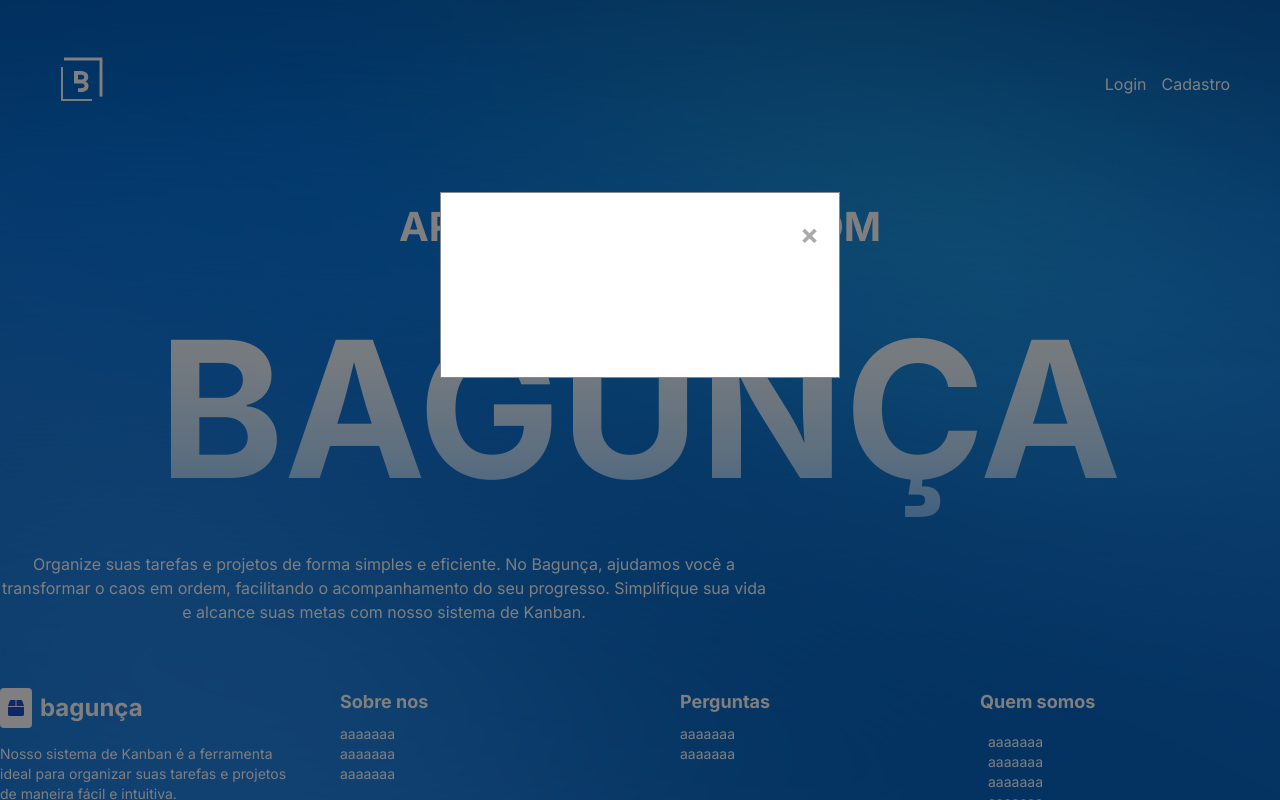
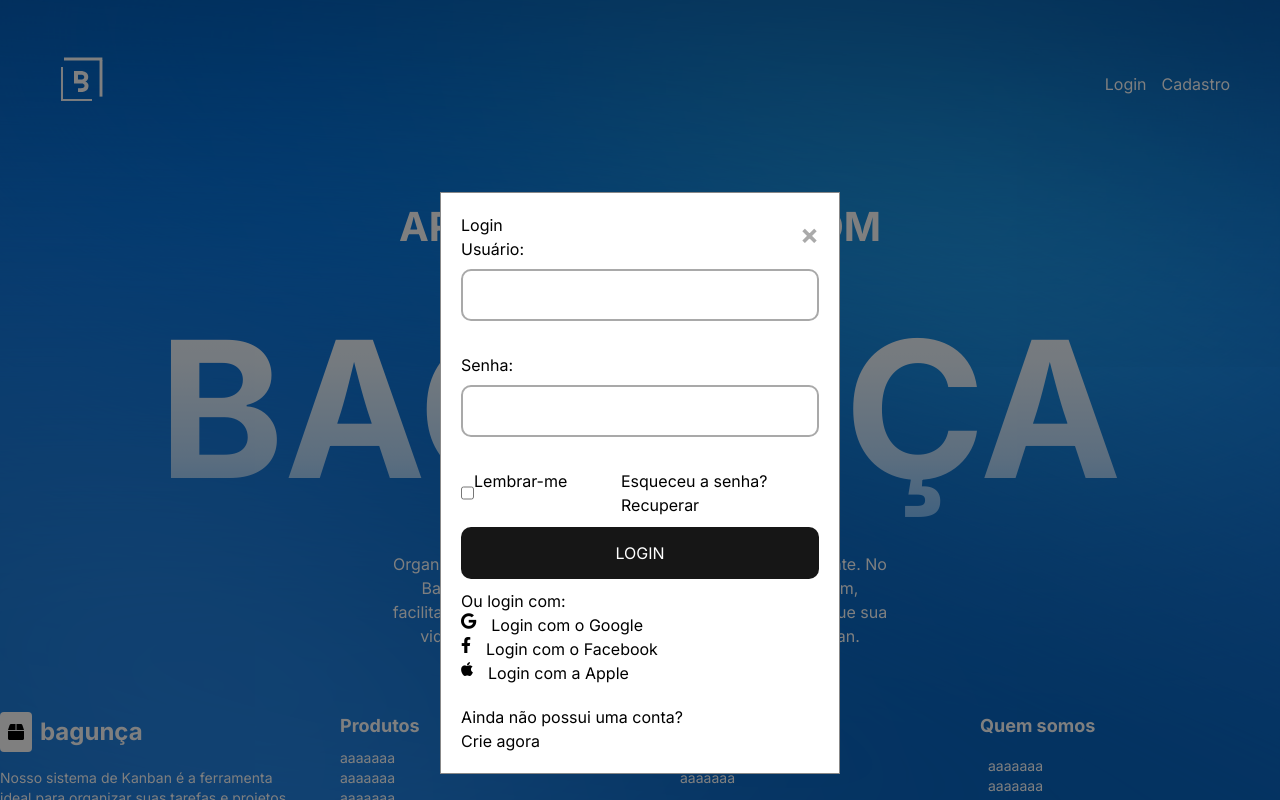
Before and after one commit to ruandd9/Bagunca-atividade09-, a plain HTML site: page index.html in a window 1280 px wide. Both pictures are taken after a click on the link "Login". Shown: the top 800 px of the page. Drawn offline with nearby package versions, Linux system fonts and the light colour scheme.

Commit message:
Add files via upload

```diff
--- a/index.html
+++ b/index.html
@@ -21,7 +21,7 @@
             </ul>
         </div>
 
-        <!-- Modal de Login -->
+        <!-- modal de login -->
         <div id="loginModal" class="modal">
             <div class="modal-content">
                 <span class="close" id="closeLogin">&times;</span>
@@ -31,12 +31,26 @@
                     <input type="text" id="username" name="username" required><br><br>
                     <label for="password">Senha:</label>
                     <input type="password" id="password" name="password" required><br><br>
-                    <button type="submit">Entrar</button>
+                    <div class="checkbox-login">
+                        <input type="checkbox" id="confirm-remember">
+                        <p>Lembrar-me</p>
+                        <p style="margin-left: 15%;">Esqueceu a senha? <a href="#">Recuperar</a></p>
+                    </div>
+                    <button type="submit" class="btn-login">LOGIN</button>
+                    <div>
+                        <p>Ou login com:</p>
+                        <div class="social-login">
+                            <a href="#"><i class="fab fa-google"></i> Login com o Google</a>
+                            <a href="#"><i class="fab fa-facebook-f"></i> Login com o Facebook</a>
+                            <a href="#"><i class="fab fa-apple"></i> Login com a Apple</a>
+                        </div>
+                    </div>
+                    <p style="margin-top: 20px;">Ainda não possui uma conta? <a href="#" id="openRegister">Crie agora</a></p>
                 </form>
             </div>
         </div>
 
-        <!-- Modal de Cadastro -->
+        <!-- modal de cadastro -->
         <div id="registerModal" class="modal">
             <div class="modal-content">
                 <span class="close" id="closeRegister">&times;</span>
@@ -48,7 +62,13 @@
                     <input type="email" id="email" name="email" required><br><br>
                     <label for="passwordRegister">Senha:</label>
                     <input type="password" id="passwordRegister" name="password" required><br><br>
-                    <button type="submit">Cadastrar</button>
+                    <label for="passwordRegister">Confirmar Senha</label>
+                    <input type="password" id="passwordRegisterConfirm" name="passwordConfirm" required><br><br>
+                    <div class="checkbox-register"></div>
+                        <input type="checkbox" id="confirm-remember">
+                        <p>Li e concordo com os <strong>termos & condições</strong> e <strong>política de privacidade</strong>.</p>
+                    </div>
+                    <button type="submit" class="btn-login">CRIAR CONTA</button>
                 </form>
             </div>
         </div>
@@ -69,7 +89,7 @@
     </main>
 
     <footer>
-        <div class="container mx-auto py-16 ">
+        <div class="container mx-auto py-16">
             <div class="flex justify-between items-start">
                 <div class="w-1/4">
                     <div class="flex items-center mb-4">
@@ -83,7 +103,7 @@
                     </p>
                 </div>
                 <div class="w-1/4 mx-10">
-                    <h2 class="text-lg font-bold mb-2">Sobre nos</h2>
+                    <h2 class="text-lg font-bold mb-2">Produtos</h2>
                     <ul class="text-sm">
                         <li>aaaaaaa</li>
                         <li>aaaaaaa</li>
@@ -104,6 +124,7 @@
                         <li>aaaaaaa</li>
                         <li>aaaaaaa</li>
                         <li>aaaaaaa</li>
+                        <li>aaaaaaa</li>
                     </ul>
                 </div>
             </div>
--- a/src/js/index.js
+++ b/src/js/index.js
@@ -1,52 +1,52 @@
-// Obtém os modais
+//cria os modais
 var loginModal = document.getElementById("loginModal");
 var registerModal = document.getElementById("registerModal");
 
-// Obtém os links de Login e Cadastro
+//links de Login e Cadastro
 var loginLink = document.getElementById("loginLink");
 var registerLink = document.getElementById("registerLink");
 
-// Obtém os botões de fechar (X)
+//botões de fechar
 var closeLogin = document.getElementById("closeLogin");
 var closeRegister = document.getElementById("closeRegister");
 
-// Função para abrir o modal com animação
+//modal com animação
 function openModal(modal) {
     modal.style.display = "block";
     modal.classList.add('modal-slide-in');
 }
 
-// Função para fechar o modal e remover a animação
+//fechar o modal e remover a animação
 function closeModal(modal) {
     modal.classList.remove('modal-slide-in');
     setTimeout(function() {
         modal.style.display = "none";
-    }, 300); // Tempo para a animação de saída
+    }, 300); //timer da animação de saída
 }
 
-// Abre o modal de Login com animação
+//modal de Login com animação
 loginLink.addEventListener('click', function(event) {
     event.preventDefault();
     openModal(loginModal);
 });
 
-// Abre o modal de Cadastro com animação
+//modal de Cadastro com animação
 registerLink.addEventListener('click', function(event) {
     event.preventDefault();
     openModal(registerModal);
 });
 
-// Fecha o modal de Login
+// fecha o modal de login
 closeLogin.onclick = function() {
     closeModal(loginModal);
 }
 
-// Fecha o modal de Cadastro
+// fecha o modal de cadastro
 closeRegister.onclick = function() {
     closeModal(registerModal);
 }
 
-// Fecha os modais ao clicar fora
+// fecha os modais ao clicar fora
 window.onclick = function(event) {
     if (event.target == loginModal) {
         closeModal(loginModal);
--- a/src/style/index.css
+++ b/src/style/index.css
@@ -44,6 +44,7 @@ header {
     margin-top: 10px;
     font-size: 190px;
     font-weight: bold;
+    /* gradiente do título, altera as cores de cima para baixo */
     background: linear-gradient(to bottom, #ffffff, #eaf5ff, #b9ddff, #63b4ff);
     -webkit-text-fill-color: transparent;
     -webkit-background-clip: text;
@@ -56,31 +57,68 @@ header {
 
 .text-content-homepage p {
     text-align: center;
-    max-width: 768px;
+    margin: 0 auto;
+    margin-left: 30%;
+    margin-right: 30%;
 }
 
-/* Estilização básica da modal */
 .modal {
-    display: none; /* Oculta a modal por padrão */
+    display: none;
     position: fixed;
     z-index: 1;
     left: 0;
     top: 0;
     width: 100%;
     height: 100%;
-    background-color: rgba(0, 0, 0, 0.5); /* Fundo escuro com transparência */
+    background-color: rgba(0, 0, 0, 0.5);
+    color: black;
+}
+
+.modal input[type="text"], input[type="password"], input[type="email"] {
+    width: 100%;
+    padding: 12px 20px;
+    margin: 8px 0;
+    box-sizing: border-box;
+    border: solid 2px darkgray;
+    border-radius: 10px;
+}
+
+.checkbox-login, .checkbox-register{
+    display: flex;
+}
+
+.btn-login{
+    padding: 14px 20px;
+    background-color: rgb(22, 22, 22);
+    color: white;
+    border: none;
+    cursor: pointer;
+    border-radius: 10px;
+    margin-top: 10px;
+    margin-bottom: 10px;
+    transition: background-color 0.3s ease-out;
+    width: 100%;
+
+    &:hover{
+        background-color: rgb(10, 10, 10);
+    }
+}
+
+.social-login a, i{
+    text-align: center;
+    color: black;
 }
 
 .modal-content {
     background-color: white;
-    margin: 15% auto; /* Centraliza a modal */
+    margin: 15% auto; /* centraliza a modal */
     padding: 20px;
     border: 1px solid #888;
     width: 80%;
-    max-width: 400px; /* Limita a largura máxima */
+    max-width: 400px; /* limita a largura máxima */
 }
 
-/* Animação de descida */
+/* animação de descida */
 @keyframes slideDown {
     from {
         transform: translateY(-50%);
```
